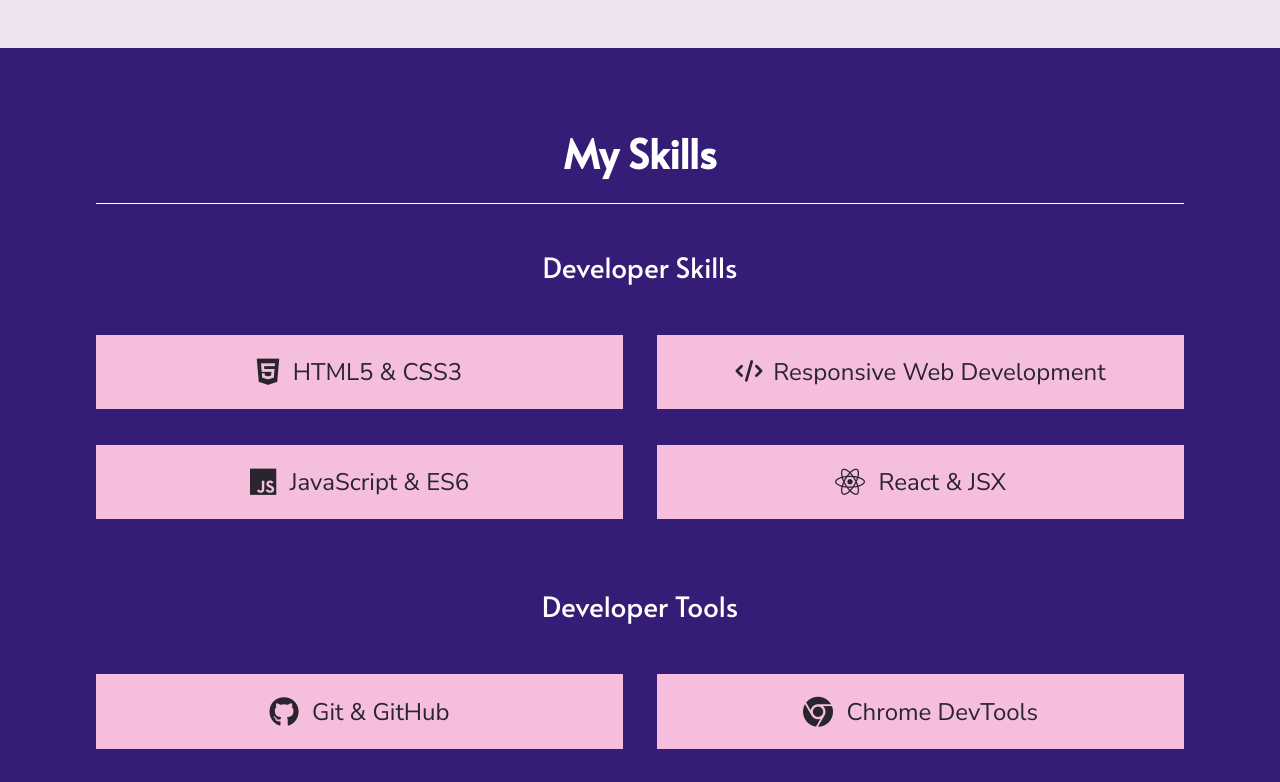
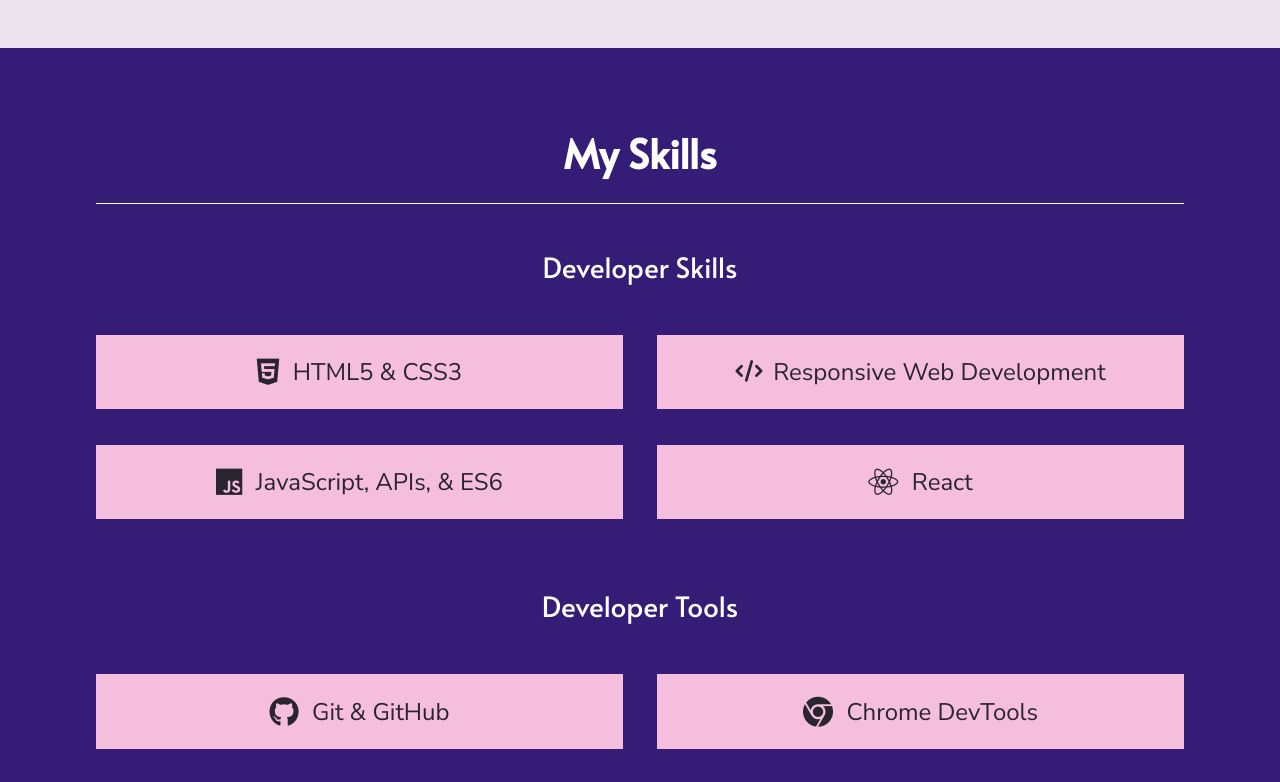
Before and after one commit to jordanr2m/jordan-portfolio, a plain HTML site: page index.html in a window 1280 px wide. Shown: the part 2440-3222 px from the top of the page. Drawn offline with Linux system fonts and the light colour scheme.

```diff
--- a/css/main.css
+++ b/css/main.css
@@ -597,6 +597,7 @@ ul.social-icons {
         #replay {
             margin-right: 80px;
             font-size: 1.1rem;
+            padding: 3px 6px 5px 6px;
         }
     }
 
@@ -668,6 +669,7 @@ ul.social-icons {
         #replay {
             margin-right: 235px;
             font-size: 1.3rem;
+            padding: 3px 6px 5px 6px;
         }
     }
 
@@ -771,6 +773,13 @@ ul.social-icons {
     }
 }
 
+/* Smooth scrolling */
+@media (prefers-reduced-motion: no-preference) {
+    html {
+        scroll-behavior: smooth;
+    }
+}
+
 /* Disable animation for prefers-reduced-motion */
 @media (prefers-reduced-motion: reduce) {
     a.project-button,
--- a/index.html
+++ b/index.html
@@ -124,8 +124,8 @@
                 <div class="skills-wrapper">
                     <p class="shine"><i class="fa-brands fa-html5"></i>HTML5 & CSS3</p>
                     <p class="shine" id="responsive"><i class="fa-solid fa-code"></i> Responsive Web Development</p>
-                    <p class="shine"><i class="fa-brands fa-js"></i>JavaScript & ES6</p>
-                    <p class="shine"><i class="fa-brands fa-react"></i>React & JSX</p>
+                    <p class="shine"><i class="fa-brands fa-js"></i>JavaScript, APIs, & ES6</p>
+                    <p class="shine"><i class="fa-brands fa-react"></i>React</p>
                 </div>
 
                 <h4>Developer Tools</h4>
```
Also changed, not shown: img/faq-preview.png, img/github-repo-preview.png, img/jordan-headshot.jpg, img/moon-icon.png, img/sticky-notes-preview.png, 2 other files.
